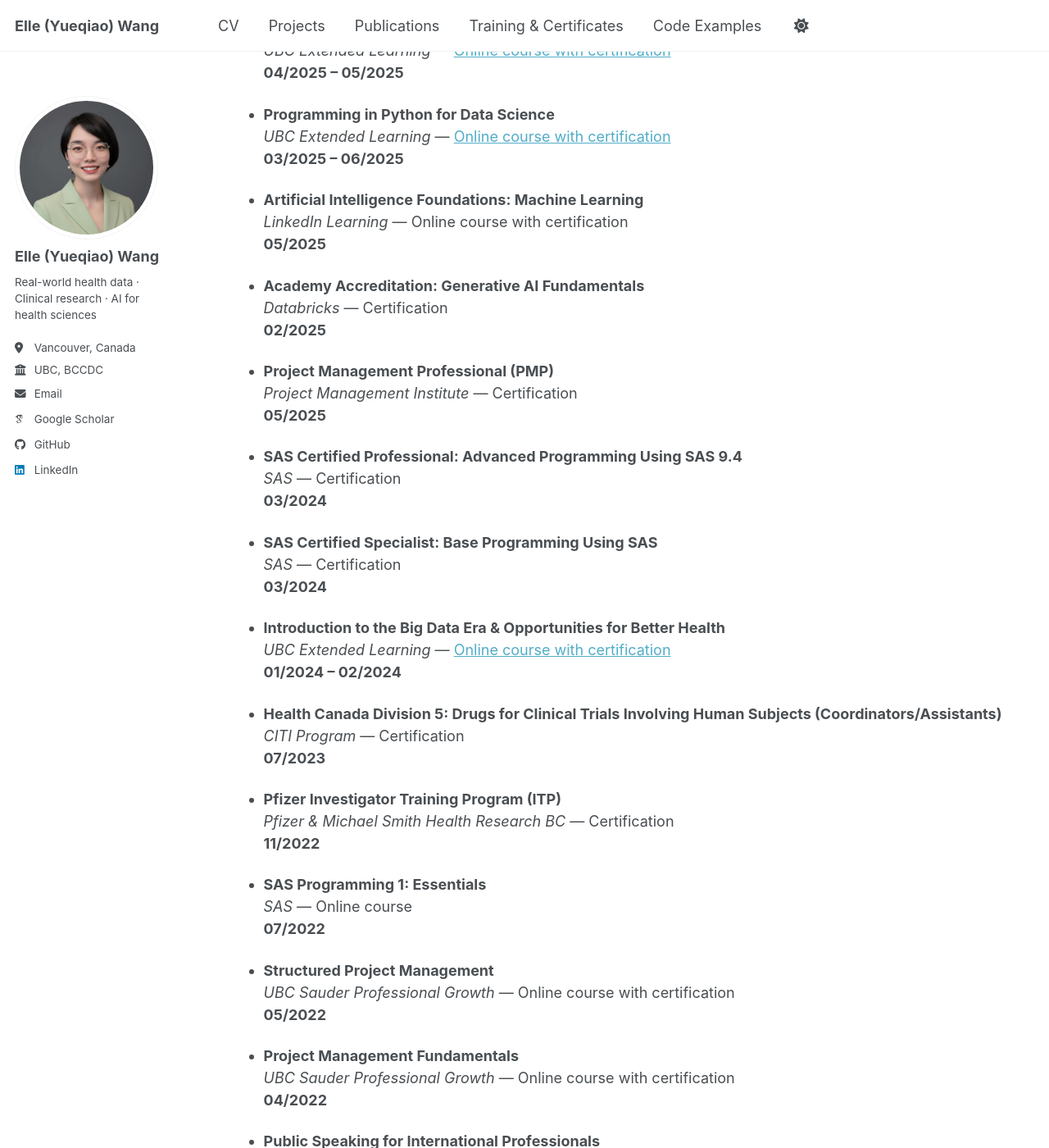
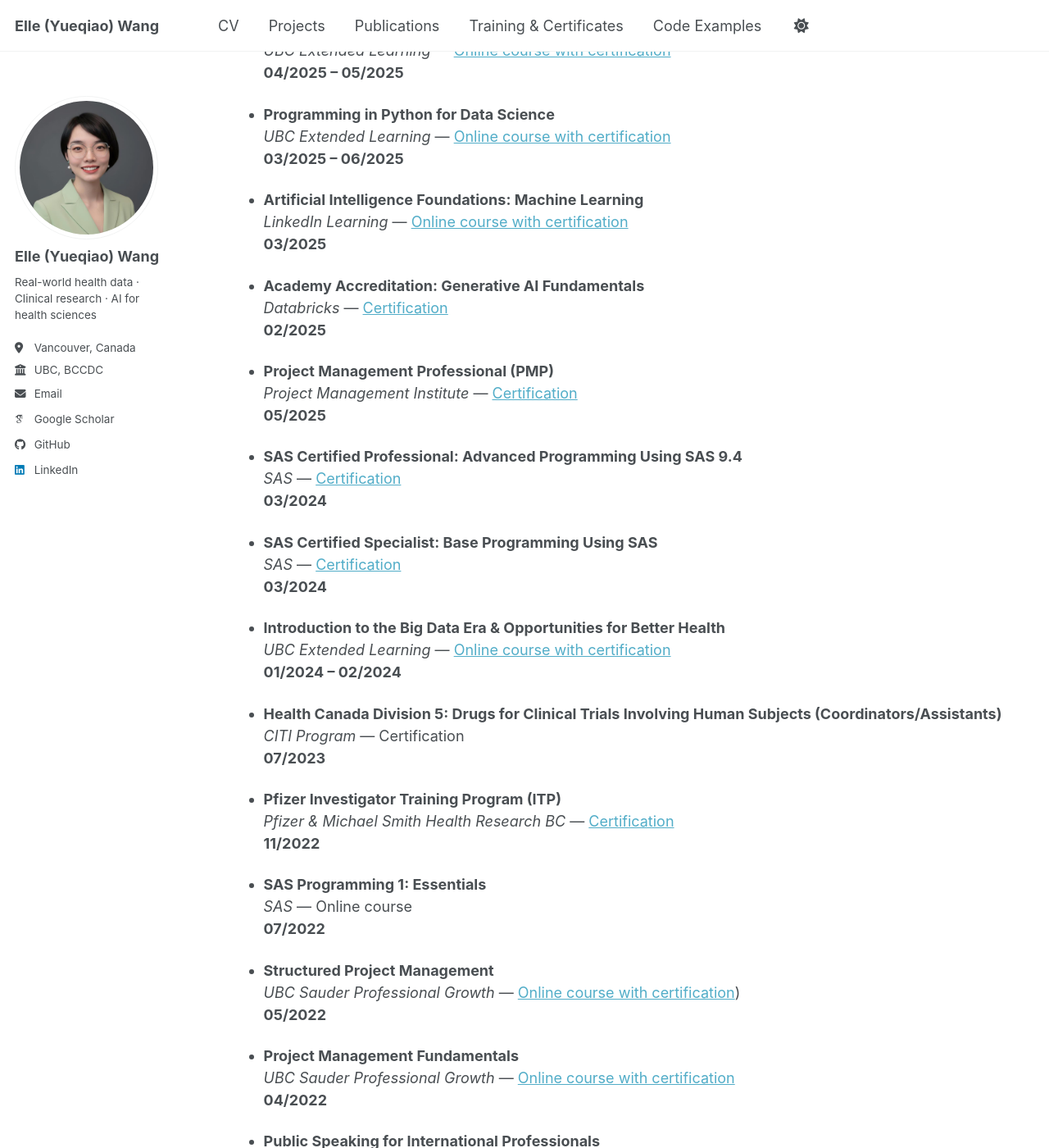
Before and after one commit to elle-y-wang/elle-y-wang.github.io, a Jekyll site: the page built from _pages/training-certificates.md, in a window 1280 px wide and 1400 px high, scrolled down 200 px. Shown: the whole window at 82% size. Built offline with Jekyll 4.4.1, drawn with Linux system fonts in a browser that asks for light colours; some web fonts are replaced; a script bundle is joined from its source files by our own code; library files that are not in the unit come from our copies; some of the changed text lies outside the part shown.

Commit message:
Update training-certificates.md

```diff
--- a/_pages/training-certificates.md
+++ b/_pages/training-certificates.md
@@ -18,23 +18,23 @@ author_profile: true
   **03/2025 – 06/2025**
 
 - **Artificial Intelligence Foundations: Machine Learning**
-  *LinkedIn Learning* — Online course with certification
-  **05/2025**
+  *LinkedIn Learning* — [Online course with certification](/files/CertificateOfCompletion_Artificial_Intelligence_Foundations_Machine_Learning.pdf)
+  **03/2025**
 
 - **Academy Accreditation: Generative AI Fundamentals**
-  *Databricks* — Certification
+  *Databricks* — [Certification](/files/Databricks_AI_Foundations.pdf)
   **02/2025**
 
 - **Project Management Professional (PMP)**
-  *Project Management Institute* — Certification
+  *Project Management Institute* — [Certification](/files/PMI_Certification.0df)
   **05/2025**
 
 - **SAS Certified Professional: Advanced Programming Using SAS 9.4**
-  *SAS* — Certification
+  *SAS* — [Certification](/files/SAS_Certified_Professional_Advanced_Programming_Using.pdf)
   **03/2024**
 
 - **SAS Certified Specialist: Base Programming Using SAS**
-  *SAS* — Certification
+  *SAS* — [Certification](/files/SAS_Certified_Specialist_Base_Programming_Using.pdf)
   **03/2024**
 
 - **Introduction to the Big Data Era & Opportunities for Better Health**
@@ -46,7 +46,7 @@ author_profile: true
   **07/2023**
 
 - **Pfizer Investigator Training Program (ITP)**
-  *Pfizer & Michael Smith Health Research BC* — Certification
+  *Pfizer & Michael Smith Health Research BC* — [Certification](/files/citiCompletionCertificate.pdf)
   **11/2022**
 
 - **SAS Programming 1: Essentials**
@@ -54,11 +54,11 @@ author_profile: true
   **07/2022**
 
 - **Structured Project Management**
-  *UBC Sauder Professional Growth* — Online course with certification
+  *UBC Sauder Professional Growth* — [Online course with certification](https://www.credential.net/244a4d49-8d11-4e7a-b071-0af6c5a18403#acc.Y58gaPdv))
   **05/2022**
 
 - **Project Management Fundamentals**
-  *UBC Sauder Professional Growth* — Online course with certification
+  *UBC Sauder Professional Growth* — [Online course with certification](https://www.credential.net/fb2a6097-050c-4320-abfd-eeaed3c9199e#acc.7aSeM9ou)
   **04/2022**
 
 - **Public Speaking for International Professionals**
```
Also changed, not shown: other parts of _pages/training-certificates.md (+1 -1 lines).
